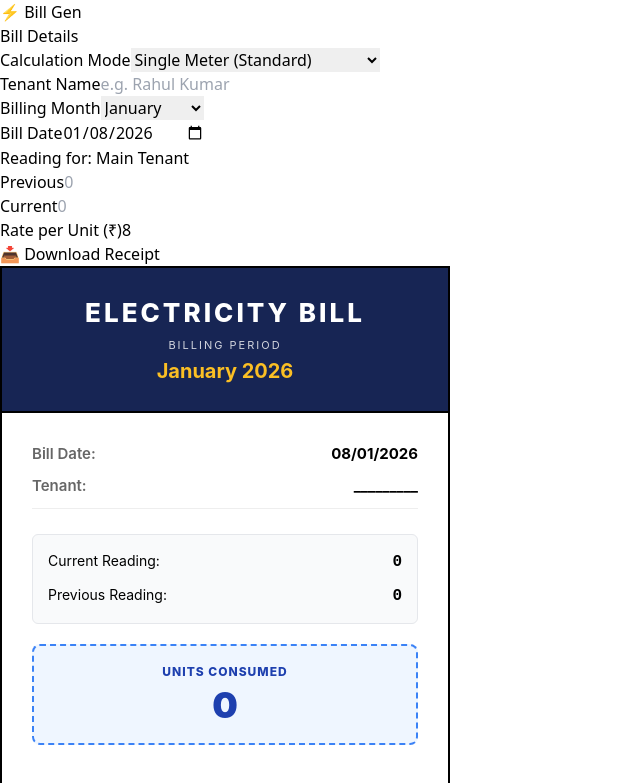
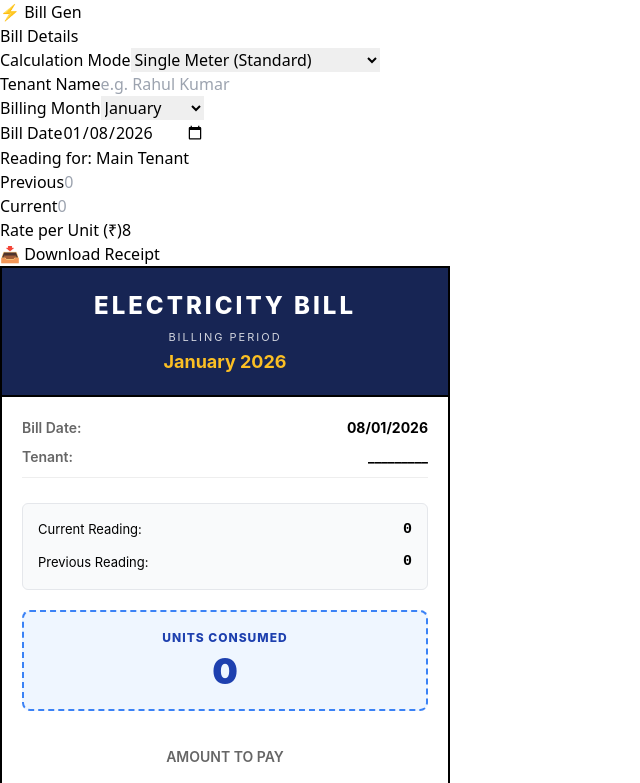
Before and after one commit to Uday-S-Rathore/bill-generator, a React (Vite) app: page / in a window 1280 px wide. Shown: the top 783 px of the page, without its empty margins (0-640 px from the left). Built offline with nearby package versions, Linux system fonts and the light colour scheme.

Commit message:
Mobile Template Preview Corrected #2

```diff
--- a/src/components/BillTemplate.jsx
+++ b/src/components/BillTemplate.jsx
@@ -44,25 +44,25 @@ const BillTemplate = React.forwardRef(({ data }, ref) => {
           color: '#000000',
           border: '2px solid #000',
           overflow: 'hidden',
-          // FIX 1: Prevents mobile browsers from inflating text size
           WebkitTextSizeAdjust: '100%',
           textSizeAdjust: '100%'
         }}
       >
         {/* Header */}
-        <div style={{ backgroundColor: '#172554', color: '#ffffff', padding: '25px', textAlign: 'center', borderBottom: '2px solid #000' }}>
-          <h2 style={{ margin: 0, fontSize: '26px', fontWeight: '800', textTransform: 'uppercase', letterSpacing: '3px', marginBottom: '5px' }}>
+        <div style={{ backgroundColor: '#172554', color: '#ffffff', padding: '20px', textAlign: 'center', borderBottom: '2px solid #000' }}>
+          <h2 style={{ margin: 0, fontSize: '24px', fontWeight: '800', textTransform: 'uppercase', letterSpacing: '3px', marginBottom: '5px' }}>
             Electricity Bill
           </h2>
           <p style={{ margin: 0, fontSize: '11px', opacity: '0.8', letterSpacing: '2px', textTransform: 'uppercase' }}>Billing Period</p>
-          <p style={{ margin: '2px 0 0 0', fontSize: '20px', fontWeight: 'bold', color: '#fbbf24' }}>{data.billMonth} {currentYear}</p>
+          <p style={{ margin: '2px 0 0 0', fontSize: '18px', fontWeight: 'bold', color: '#fbbf24' }}>{data.billMonth} {currentYear}</p>
         </div>
 
-        <div style={{ padding: '30px' }}>
+        {/* BODY - REDUCED PADDING TO 20px TO PREVENT CLIPPING */}
+        <div style={{ padding: '20px' }}>
 
           {/* Info */}
-          <div style={{ marginBottom: '25px', fontSize: '15px' }}>
-            <div style={{ display: 'flex', justifyContent: 'space-between', marginBottom: '10px' }}>
+          <div style={{ marginBottom: '25px', fontSize: '14px' }}>
+            <div style={{ display: 'flex', justifyContent: 'space-between', marginBottom: '8px' }}>
               <span style={{ color: '#666', fontWeight: '600' }}>Bill Date:</span>
               <span style={{ fontWeight: '700' }}>{formatDate(data.billDate)}</span>
             </div>
@@ -78,18 +78,19 @@ const BillTemplate = React.forwardRef(({ data }, ref) => {
             {/* Standard Mode */}
             {data.mode === 'single' && (
               <>
-                <div style={{ display: 'flex', justifyContent: 'space-between', marginBottom: '10px', fontSize: '14px' }}>
-                  <span>Current Reading:</span>
-                  <span style={{ fontWeight: 'bold', fontFamily: 'monospace', fontSize: '16px' }}>{formatNumber(data.currReading || 0)}</span>
+                {/* Changed Font Size to 13px and allowed wrapping */}
+                <div style={{ display: 'flex', justifyContent: 'space-between', alignItems: 'center', marginBottom: '10px', fontSize: '13px' }}>
+                  <span style={{ whiteSpace: 'nowrap', marginRight: '5px' }}>Current Reading:</span>
+                  <span style={{ fontWeight: 'bold', fontFamily: 'monospace', fontSize: '15px' }}>{formatNumber(data.currReading || 0)}</span>
                 </div>
-                <div style={{ display: 'flex', justifyContent: 'space-between', fontSize: '14px' }}>
-                  <span>Previous Reading:</span>
-                  <span style={{ fontWeight: 'bold', fontFamily: 'monospace', fontSize: '16px' }}>{formatNumber(data.prevReading || 0)}</span>
+                <div style={{ display: 'flex', justifyContent: 'space-between', alignItems: 'center', fontSize: '13px' }}>
+                  <span style={{ whiteSpace: 'nowrap', marginRight: '5px' }}>Previous Reading:</span>
+                  <span style={{ fontWeight: 'bold', fontFamily: 'monospace', fontSize: '15px' }}>{formatNumber(data.prevReading || 0)}</span>
                 </div>
               </>
             )}
 
-            {/* Advanced Modes - With Wrapping Fix */}
+            {/* Advanced Modes */}
             {data.mode !== 'single' && (
               <div style={{ fontSize: '13px' }}>
 
@@ -98,8 +99,8 @@ const BillTemplate = React.forwardRef(({ data }, ref) => {
                     <div style={{ fontWeight: 'bold', color: '#333', marginBottom: '4px' }}>
                         {data.tenantName || "Main Tenant"}:
                     </div>
-                    {/* FIX 2: Added flexWrap and rowGap to handle long text gracefully */}
-                    <div style={{ display: 'flex', flexWrap: 'wrap', justifyContent: 'space-between', rowGap: '5px', color: '#555', fontFamily: 'monospace' }}>
+                    {/* Compact Font for detailed breakdown */}
+                    <div style={{ display: 'flex', flexWrap: 'wrap', justifyContent: 'space-between', rowGap: '5px', color: '#555', fontFamily: 'monospace', fontSize: '12px' }}>
                         <span>Current: {data.currReading || 0}</span>
                         <span>Previous: {data.prevReading || 0}</span>
                         <span style={{ fontWeight: 'bold', color: '#000' }}>= {units1} Units</span>
@@ -112,7 +113,7 @@ const BillTemplate = React.forwardRef(({ data }, ref) => {
                          {data.mode === 'subtract' ? 'Less: ' : 'Add: '}
                          {data.meter2Name || "Second Meter"}
                     </div>
-                    <div style={{ display: 'flex', flexWrap: 'wrap', justifyContent: 'space-between', rowGap: '5px', color: '#555', fontFamily: 'monospace' }}>
+                    <div style={{ display: 'flex', flexWrap: 'wrap', justifyContent: 'space-between', rowGap: '5px', color: '#555', fontFamily: 'monospace', fontSize: '12px' }}>
                         <span>Current: {data.currReading2 || 0}</span>
                         <span>Previous: {data.prevReading2 || 0}</span>
                         <span style={{ fontWeight: 'bold', color: '#000' }}>= {units2} Units</span>
@@ -120,9 +121,9 @@ const BillTemplate = React.forwardRef(({ data }, ref) => {
                 </div>
 
                 {/* Summary */}
-                <div style={{ borderTop: '2px solid #ddd', marginTop: '10px', paddingTop: '8px', display: 'flex', justifyContent: 'space-between', fontWeight: 'bold', color: '#1e40af' }}>
-                  <span>{calculationLabel}:</span>
-                  <span>{finalUnits} Units</span>
+                <div style={{ borderTop: '2px solid #ddd', marginTop: '10px', paddingTop: '8px', display: 'flex', justifyContent: 'space-between', alignItems: 'center', fontWeight: 'bold', color: '#1e40af' }}>
+                  <span style={{ fontSize: '13px' }}>{calculationLabel}:</span>
+                  <span style={{ fontSize: '14px' }}>{finalUnits} Units</span>
                 </div>
               </div>
             )}
```
